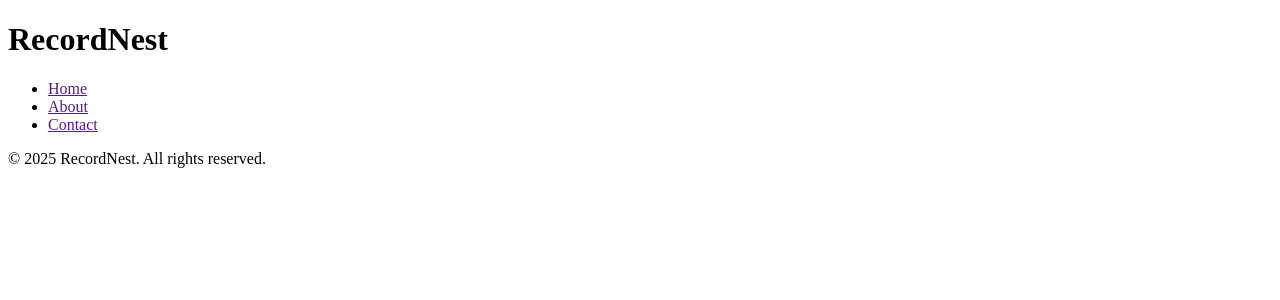
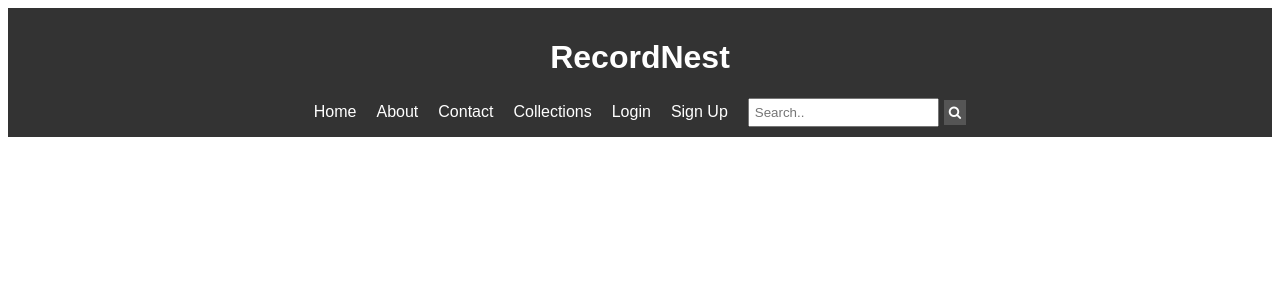
Before and after one commit to HectorNG840/RecordNest, a Django app: page / in a window 1280 px wide. Shown: the top 300 px of the page. Run offline with Django 5.2, Linux system fonts and the light colour scheme.

Commit message:
Feat: Improve Search

```diff
--- /dev/null
+++ b/RecordNest/main/static/css/base.css
@@ -0,0 +1,136 @@
+body {
+    font-family: Arial, sans-serif;
+}
+
+header {
+    background-color: #333;
+    color: white;
+    padding: 10px 0;
+    text-align: center;
+}
+
+nav ul {
+    list-style-type: none;
+    padding: 0;
+    margin: 0;
+    display: flex;
+    justify-content: center;
+    align-items: center;
+}
+
+nav ul li {
+    display: inline;
+    margin-right: 20px;
+}
+
+nav ul li a {
+    color: white;
+    text-decoration: none;
+}
+
+nav ul li a:hover {
+    text-decoration: underline;
+}
+
+.search-container {
+    display: inline-flex;
+    align-items: center;
+}
+
+.search-container input[type="text"] {
+    padding: 5px;
+    margin-right: 5px;
+}
+
+.search-container button {
+    padding: 5px;
+    background-color: #555;
+    color: white;
+    border: none;
+    cursor: pointer;
+}
+
+.search-container button:hover {
+    background-color: #777;
+}
+
+.grid-container {
+    display: grid;
+    grid-template-columns: repeat(4, 1fr); /* 4 columnas */
+    grid-template-rows: repeat(2, auto); /* 2 filas */
+    gap: 20px; /* Espacio entre los elementos */
+    justify-content: center;
+    align-items: center;
+    max-width: 80%;
+    margin: 0 auto;
+}
+
+.grid-item {
+    background-color: #f8f8f8; /* Fondo opcional */
+    padding: 10px;
+    text-align: center;
+    border-radius: 8px;
+    box-shadow: 0 2px 5px rgba(0, 0, 0, 0.1);
+}
+
+.grid-item img {
+    max-width: 100%;
+    height: auto;
+    border-radius: 5px;
+}
+
+.artists {
+    font-style: italic;
+    font-size: 0.8em;
+}
+
+@media screen and (max-width: 600px) {
+    nav .search-container {
+      float: none;
+    }
+    nav input[type=text], nav .search-container button {
+      float: none;
+      display: block;
+      text-align: left;
+      width: 100%;
+      margin: 0;
+      padding: 14px;
+    }
+    nav input[type=text] {
+      border: 1px solid #ccc;
+    }
+}
+
+.pagination {
+    text-align: center;
+    margin-top: 20px;
+}
+
+.pagination .step-links {
+    display: inline-block;
+}
+
+.pagination .step-links a {
+    margin: 0 5px;
+    text-decoration: none;
+    color: #333;
+}
+
+.pagination .step-links a:hover {
+    text-decoration: underline;
+}
+
+.pagination .current {
+    margin: 0 5px;
+    font-weight: bold;
+}
+
+footer {
+    background-color: #333;
+    color: white;
+    text-align: center;
+    padding: 10px 0;
+    position: fixed;
+    width: 100%;
+    bottom: 0;
+}
--- a/RecordNest/main/templates/main/base.html
+++ b/RecordNest/main/templates/main/base.html
@@ -5,6 +5,7 @@
     <meta charset="UTF-8">
     <meta name="viewport" content="width=device-width, initial-scale=1.0">
     <title>{% block title %}RecordNest{% endblock %}</title>
+    <link rel="stylesheet" href="https://cdnjs.cloudflare.com/ajax/libs/font-awesome/4.7.0/css/font-awesome.min.css">
     <link rel="stylesheet" href="{% static 'css/base.css' %}">
 </head>
 <body>
@@ -12,9 +13,16 @@
         <h1>RecordNest</h1>
         <nav>
             <ul>
-                <li><a href="">Home</a></li>
+                <li><a href="{% url 'index' %}">Home</a></li>
                 <li><a href="">About</a></li>
                 <li><a href="">Contact</a></li>
+                <li><a href="">Collections</a></li>
+                <li><a href="">Login</a></li>
+                <li><a href="">Sign Up</a></li>
+                <form class="search-container" action="{% url 'search' %}" method="get">
+                    <input type="text" name="q" placeholder="Search..">
+                    <button type="submit"><i class="fa fa-search"></i></button>
+                </div>
             </ul>
         </nav>
     </header>
@@ -22,8 +30,5 @@
         {% block content %}
         {% endblock %}
     </main>
-    <footer>
-        <p>&copy; 2025 RecordNest. All rights reserved.</p>
-    </footer>
 </body>
 </html>
--- a/RecordNest/main/urls.py
+++ b/RecordNest/main/urls.py
@@ -1,6 +1,7 @@
-from django.urls import path
+from django.urls import include, path
 from . import views
 
 urlpatterns = [
     path('', views.index, name='index'),
+    path('search/', include('records.urls')),
 ]
--- /dev/null
+++ b/RecordNest/records/urls.py
@@ -0,0 +1,6 @@
+from django.urls import path
+from . import views
+
+urlpatterns = [
+    path('search/', views.search, name='search'),
+]
--- a/requirements.txt
+++ b/requirements.txt
@@ -1,3 +1,4 @@
 Django
 pytest-django
 Pillow
+discog-client
```
Also changed, not shown: RecordNest/records/templates/records/search.html (added, +56 -0 lines), RecordNest/records/templatetags/custom_filters.py (added, +11 -0 lines), RecordNest/records/views.py (+77 -1 lines), RecordNest/main/css/base.css (deleted).
